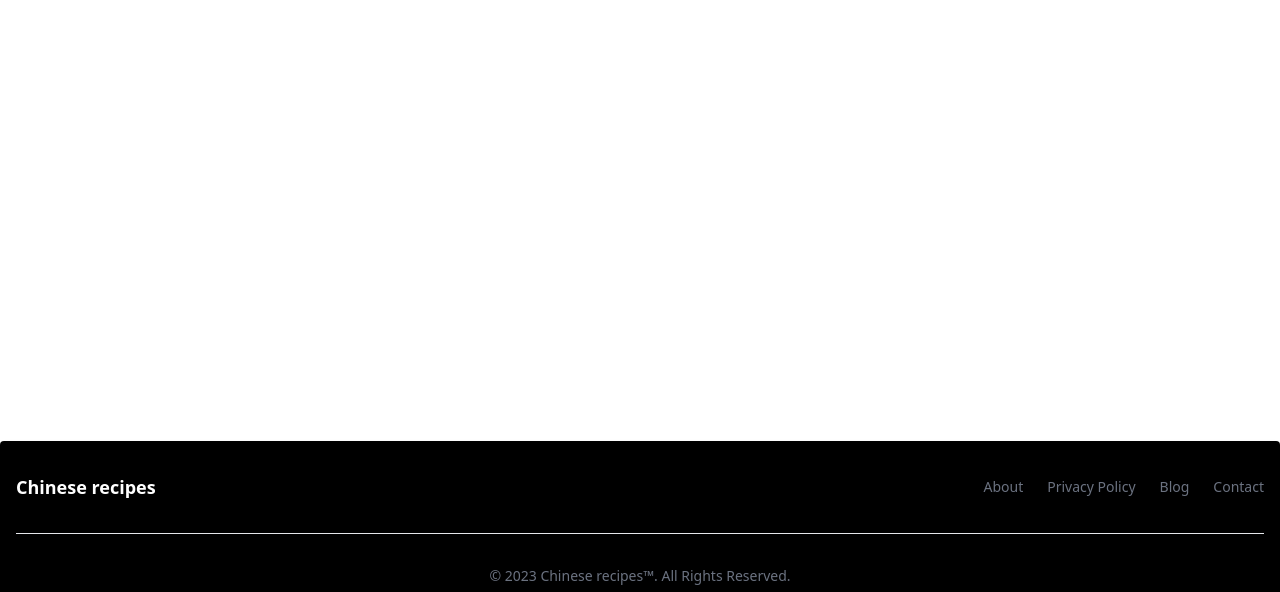
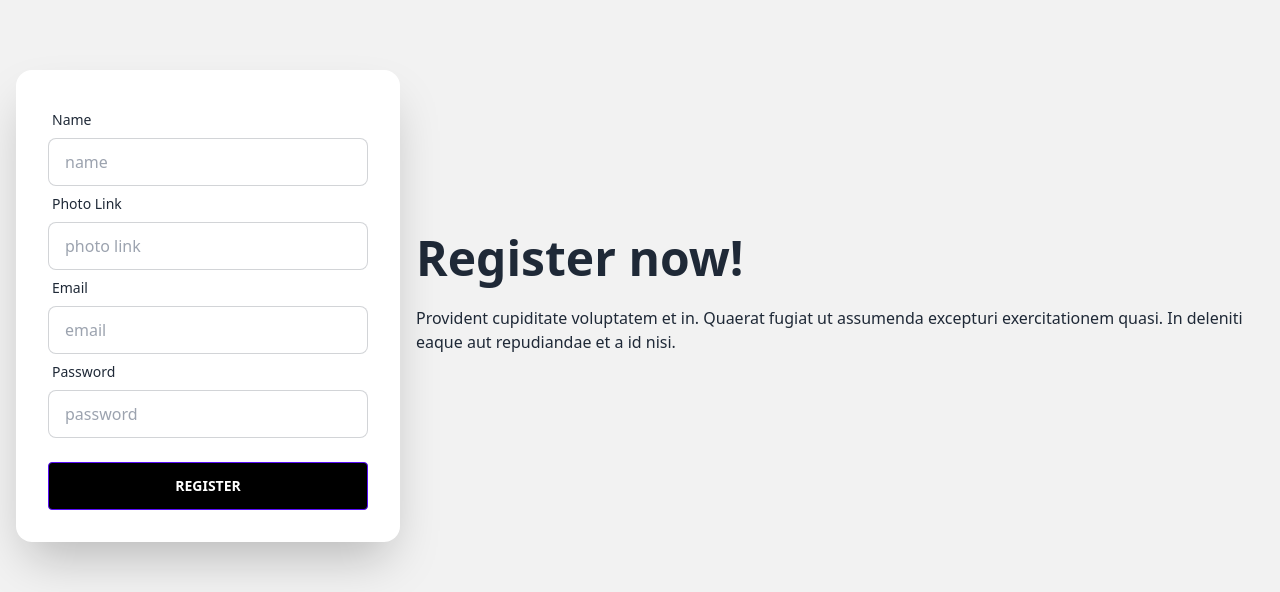
Before and after one commit to Nahid-subi/chef-recipe-hunter-client, a React (Vite) app: page /register in a window 1280 px wide. Shown: the part 182-774 px from the top of the page. Built offline with nearby package versions, Linux system fonts and the light colour scheme; no server answers.

Commit message:
registration and log in done

```diff
--- a/src/components/Login-Register/Login.jsx
+++ b/src/components/Login-Register/Login.jsx
@@ -1,10 +1,22 @@
-import React from 'react';
+import React, { useState } from 'react';
 import { Link } from 'react-router-dom';
 import { FaGoogle, FaGithub } from 'react-icons/fa';
 import { UserAuth } from '../../providers/AuthContext';
 
 const Login = () => {
-    const { googleSignIn, githubSignIn } = UserAuth();
+    const { emailSignIn, googleSignIn, githubSignIn, error } = UserAuth(); // Add `error` to the destructured values
+    const [email, setEmail] = useState('');
+    const [password, setPassword] = useState('');
+
+    const handleEmailSignIn = async () => {
+        try {
+            await emailSignIn(email, password);
+            setEmail('');
+            setPassword('');
+        } catch (error) {
+            console.log(error);
+        }
+    };
 
     const handleGoogleSignIn = async () => {
         try {
@@ -35,24 +47,41 @@ const Login = () => {
                     </div>
                     <div className="card flex-shrink-0 w-full max-w-sm shadow-2xl bg-base-100">
                         <div className="card-body">
+                            {error && <p className="text-red-500 mb-4">{error}</p>} {/* Display error message if it exists */}
                             <div className="form-control">
                                 <label className="label">
                                     <span className="label-text">Email</span>
                                 </label>
-                                <input type="text" placeholder="email" name="email" required className="input input-bordered" />
+                                <input
+                                    type="email"
+                                    placeholder="email"
+                                    name="email"
+                                    value={email}
+                                    onChange={(e) => setEmail(e.target.value)}
+                                    required
+                                    className="input input-bordered"
+                                />
                             </div>
                             <div className="form-control">
                                 <label className="label">
                                     <span className="label-text">Password</span>
                                 </label>
-                                <input type="text" placeholder="password" name="password" required className="input input-bordered" />
+                                <input
+                                    type="password"
+                                    placeholder="password"
+                                    name="password"
+                                    value={password}
+                                    onChange={(e) => setPassword(e.target.value)}
+                                    required
+                                    className="input input-bordered"
+                                />
                                 <span className="my-3">
                                     {' '}
                                     Don't Have an Account <Link className="link link-primary" to="/register">Register</Link>
                                 </span>
                             </div>
                             <div className="form-control mt-6">
-                                <button className="btn">Login</button>
+                                <button onClick={handleEmailSignIn} className="btn">Login</button>
                             </div>
                             or
                             <div>
--- /dev/null
+++ b/src/components/Login-Register/Register.jsx
@@ -0,0 +1,130 @@
+import React, { useState } from 'react';
+import { UserAuth } from '../../providers/AuthContext';
+
+const Register = () => {
+    const { emailSignUp, error } = UserAuth();
+    const [name, setName] = useState('');
+    const [photo, setPhoto] = useState('');
+    const [email, setEmail] = useState('');
+    const [password, setPassword] = useState('');
+    const [validationError, setValidationError] = useState('');
+
+    const handleSubmit = (e) => {
+        e.preventDefault();
+
+        // Validate inputs
+        if (email.trim() === '' || password.trim() === '') {
+            setValidationError('Please enter both email and password.');
+            return;
+        }
+        if (password.length < 6) {
+            setValidationError('Password should be at least 6 characters long.');
+            return;
+        }
+
+        // Clear validation error
+        setValidationError('');
+
+        // Submit the form with name, photo, email, and password
+        emailSignUp(email, password, name, photo)
+            .then(() => {
+                // Clear input fields after successful registration
+                setName('');
+                setPhoto('');
+                setEmail('');
+                setPassword('');
+            })
+            .catch((error) => {
+                // Handle registration error
+                console.error(error);
+                // You can set an error message here if needed
+            });
+    };
+
+    return (
+        <div>
+            <div className="hero min-h-screen bg-base-200">
+                <div className="hero-content flex-col lg:flex-row-reverse">
+                    <div className="text-center lg:text-left">
+                        <h1 className="text-5xl font-bold">Register now!</h1>
+                        <p className="py-6">
+                            Provident cupiditate voluptatem et in. Quaerat fugiat ut assumenda
+                            excepturi exercitationem quasi. In deleniti eaque aut repudiandae et
+                            a id nisi.
+                        </p>
+                    </div>
+                    <div className="card flex-shrink-0 w-full max-w-sm shadow-2xl bg-base-100">
+                        <div className="card-body">
+                            <form onSubmit={handleSubmit}>
+                                <div className="form-control">
+                                    <label className="label">
+                                        <span className="label-text">Name</span>
+                                    </label>
+                                    <input
+                                        type="text"
+                                        placeholder="name"
+                                        name="name"
+                                        className="input input-bordered"
+                                        value={name}
+                                        onChange={(e) => setName(e.target.value)}
+                                    />
+                                </div>
+                                <div className="form-control">
+                                    <label className="label">
+                                        <span className="label-text">Photo Link</span>
+                                    </label>
+                                    <input
+                                        type="text"
+                                        placeholder="photo link"
+                                        name="photo"
+                                        className="input input-bordered"
+                                        value={photo}
+                                        onChange={(e) => setPhoto(e.target.value)}
+                                    />
+                                </div>
+                                <div className="form-control">
+                                    <label className="label">
+                                        <span className="label-text">Email</span>
+                                    </label>
+                                    <input
+                                        type="email"
+                                        placeholder="email"
+                                        name="email"
+                                        className="input input-bordered"
+                                        value={email}
+                                        onChange={(e) => setEmail(e.target.value)}
+                                    />
+                                </div>
+                                <div className="form-control">
+                                    <label className="label">
+                                        <span className="label-text">Password</span>
+                                    </label>
+                                    <input
+                                        type="password"
+                                        placeholder="password"
+                                        name="password"
+                                        className="input input-bordered"
+                                        value={password}
+                                        onChange={(e) => setPassword(e.target.value)}
+                                    />
+                                </div>
+                                <div className="form-control mt-6">
+                                    <button type="submit" className="btn btn-primary">
+                                        Register
+                                    </button>
+                                </div>
+                            </form>
+                            {validationError && <p className="text-red-500 mt-4">{validationError}</p>}
+                            {error && <p className="text-red-500 mt-4">{error}</p>}
+                        </div>
+                    </div>
+                </div>
+            </div>
+            <div>
+
+            </div>
+        </div>
+    );
+};
+
+export default Register;
--- a/src/providers/AuthContext.jsx
+++ b/src/providers/AuthContext.jsx
@@ -1,10 +1,5 @@
 import { useContext, createContext, useEffect, useState } from "react";
-import {
-  createUserWithEmailAndPassword,
-  signInWithEmailAndPassword,
-  signOut,
-  onAuthStateChanged,
-} from "firebase/auth";
+import { createUserWithEmailAndPassword, signInWithEmailAndPassword, signOut, onAuthStateChanged, updateProfile, GoogleAuthProvider, GithubAuthProvider, signInWithPopup } from "firebase/auth";
 import { auth } from "../firebase/firebase.config";
 
 const AuthContext = createContext();
@@ -13,8 +8,40 @@ export const AuthContextProvider = ({ children }) => {
     const [user, setUser] = useState(null);
     const [error, setError] = useState(null);
 
-  const emailSignUp = (email, password) => {
+    const emailSignUp = (email, password, name, photoURL) => {
+        return new Promise((resolve, reject) => {
             createUserWithEmailAndPassword(auth, email, password)
+                .then((userCredential) => {
+                    const user = userCredential.user;
+                    updateProfile(user, {
+                        displayName: name,
+                        photoURL: photoURL
+                    })
+                        .then(() => {
+                            signInWithEmailAndPassword(auth, email, password)
+                                .then((userCredential) => {
+                                    setUser(userCredential.user);
+                                    resolve();
+                                })
+                                .catch((error) => {
+                                    setError(error.message);
+                                    reject(error);
+                                });
+                        })
+                        .catch((error) => {
+                            setError(error.message);
+                            reject(error);
+                        });
+                })
+                .catch((error) => {
+                    setError(error.message);
+                    reject(error);
+                });
+        });
+    };
+
+    const emailSignIn = (email, password) => {
+        signInWithEmailAndPassword(auth, email, password)
             .then((userCredential) => {
                 setUser(userCredential.user);
             })
@@ -23,8 +50,20 @@ export const AuthContextProvider = ({ children }) => {
             });
     };
 
-  const emailSignIn = (email, password) => {
-    signInWithEmailAndPassword(auth, email, password)
+    const googleSignIn = () => {
+        const provider = new GoogleAuthProvider();
+        signInWithPopup(auth, provider)
+            .then((userCredential) => {
+                setUser(userCredential.user);
+            })
+            .catch((error) => {
+                setError(error.message);
+            });
+    };
+
+    const githubSignIn = () => {
+        const provider = new GithubAuthProvider();
+        signInWithPopup(auth, provider)
             .then((userCredential) => {
                 setUser(userCredential.user);
             })
@@ -54,7 +93,7 @@ export const AuthContextProvider = ({ children }) => {
 
     return (
         <AuthContext.Provider
-      value={{ emailSignUp, emailSignIn, logOut, user, error }}
+            value={{ emailSignUp, emailSignIn, googleSignIn, githubSignIn, logOut, user, error }}
         >
             {children}
         </AuthContext.Provider>
```
Lines whose indentation alone changed are shown as unchanged.
